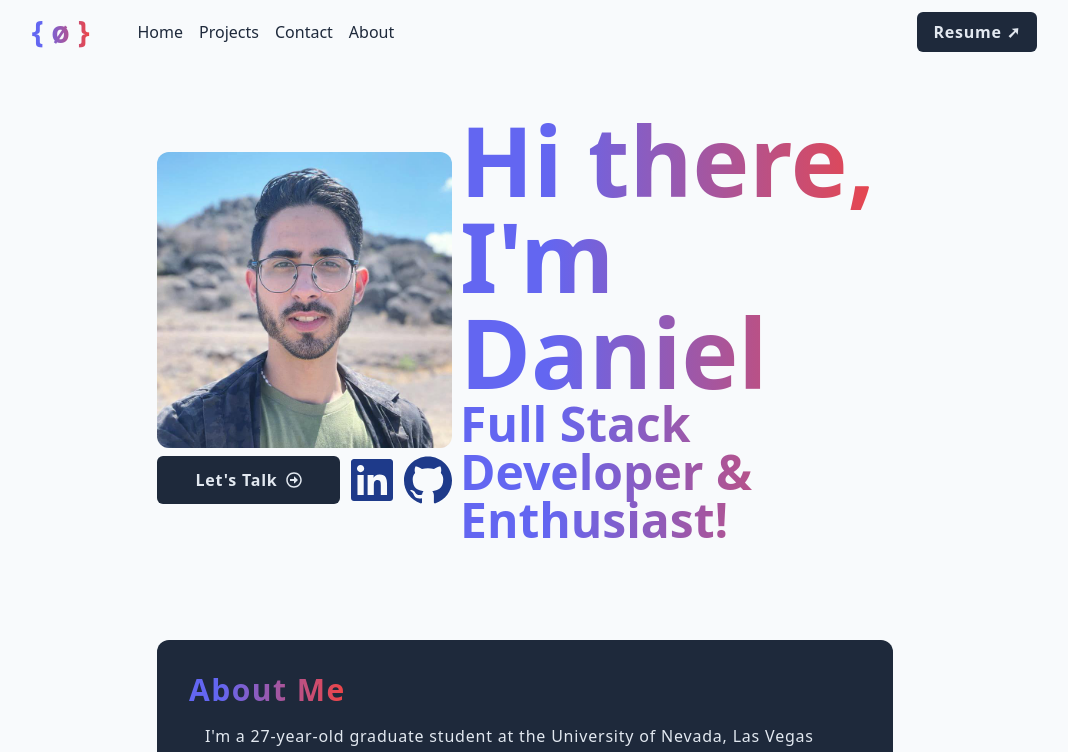
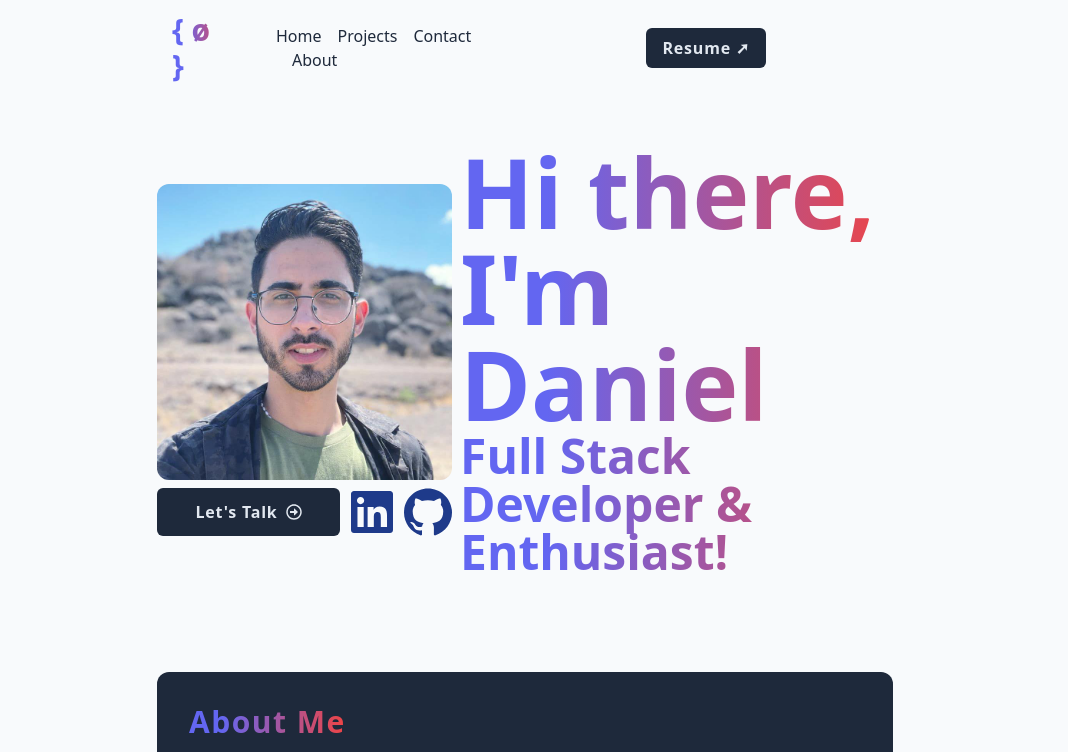
Before and after one commit to danielFernandezDj/dani-portfolio-app, a React (Vite) app: page / in a window 1280 px wide. Shown: the top 752 px of the page, without its empty margins (115-1183 px from the left). Built offline with nearby package versions, Linux system fonts and the light colour scheme.

Commit message:
Testing the app.jsx style

```diff
--- a/src/App.jsx
+++ b/src/App.jsx
@@ -133,7 +133,7 @@ function ErrorBoundary() {
 // Main App Component
 function App() {
   return (
-    <main className="flex flex-col min-h-screen bg-slate-50">
+    <main className="flex flex-col items-center min-h-screen bg-slate-50">
       <Router>
         <ScrollToTop />
         <NavBar />
```
